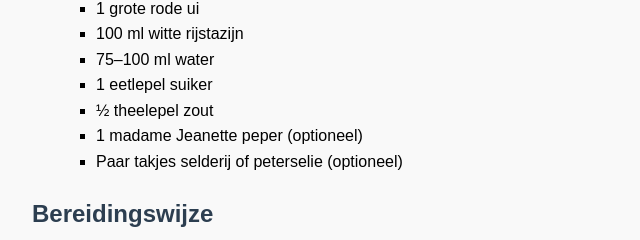
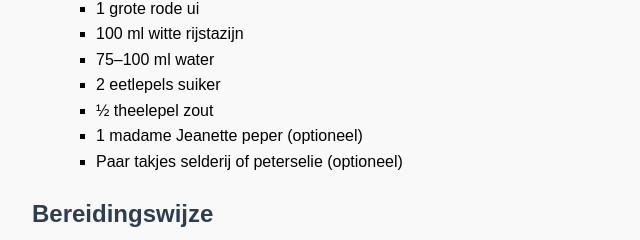
Before and after one commit to cheemingli/recipes, a plain HTML site: page komkommer-ui-azijn.html in a window 1280 px wide. Shown: the part 193-433 px from the top of the page, 0-640 px from the left. Drawn offline with Linux system fonts and the light colour scheme.

Commit message:
Update komkommer-ui-azijn.html

```diff
--- a/komkommer-ui-azijn.html
+++ b/komkommer-ui-azijn.html
@@ -35,7 +35,7 @@
     <li>1 grote rode ui</li>
     <li>100 ml witte rijstazijn</li>
     <li>75–100 ml water</li>
-    <li>1 eetlepel suiker</li>
+    <li>2 eetlepels suiker</li>
     <li>½ theelepel zout</li>
     <li>1 madame Jeanette peper (optioneel)</li>
     <li>Paar takjes selderij of peterselie (optioneel)</li>
```
